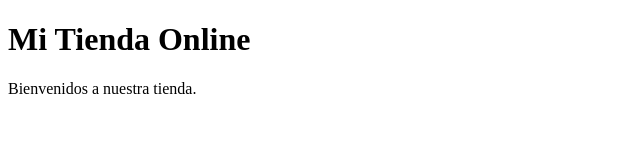
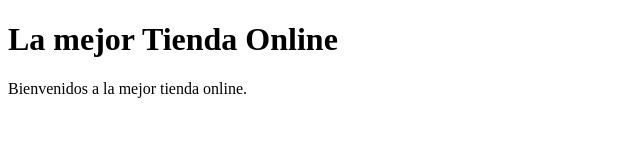
Before and after one commit to AlexandraMin/tienda-online, a plain HTML site: page index.html in a window 1280 px wide. Shown: the whole page, without its empty margins (0-640 px from the left). Drawn offline with Linux system fonts and the light colour scheme.

Commit message:
unifico los tres cambios

```diff
--- a/index.html
+++ b/index.html
@@ -4,12 +4,12 @@
 <head>
     <meta charset="UTF-8">
     <meta name="viewport" content="width=device-width, initial-scale=1.0">
-    <title>Mi Tienda Online</title>
+    <title>La mejor Tienda Online en Colombia</title>
 </head>
 
 <body>
-    <h1>Mi Tienda Online</h1>
-    <p>Bienvenidos a nuestra tienda.</p>
+    <h1>La mejor Tienda Online</h1>
+    <p>Bienvenidos a la mejor tienda online.</p>
 </body>
 
 </html>
```
